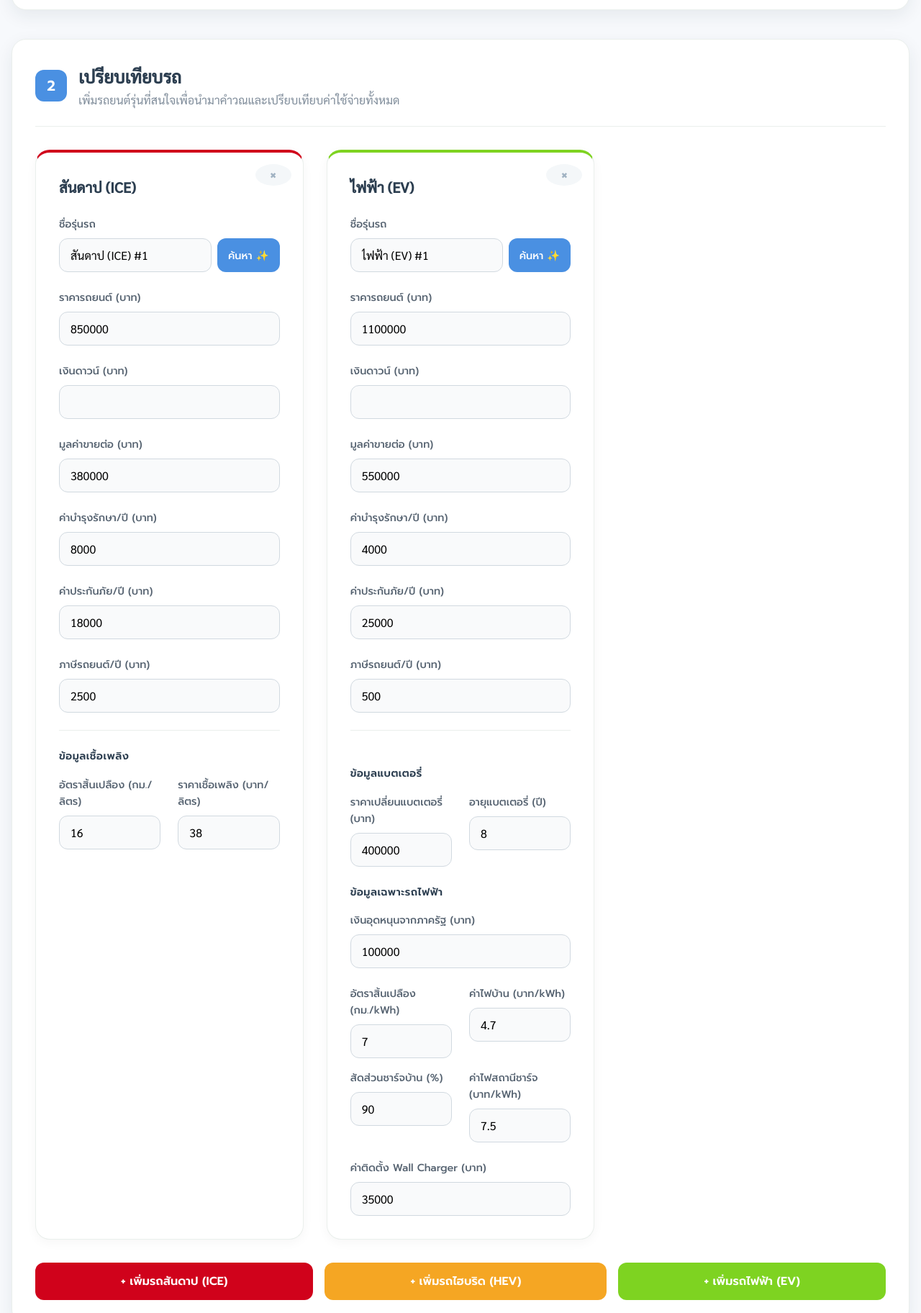
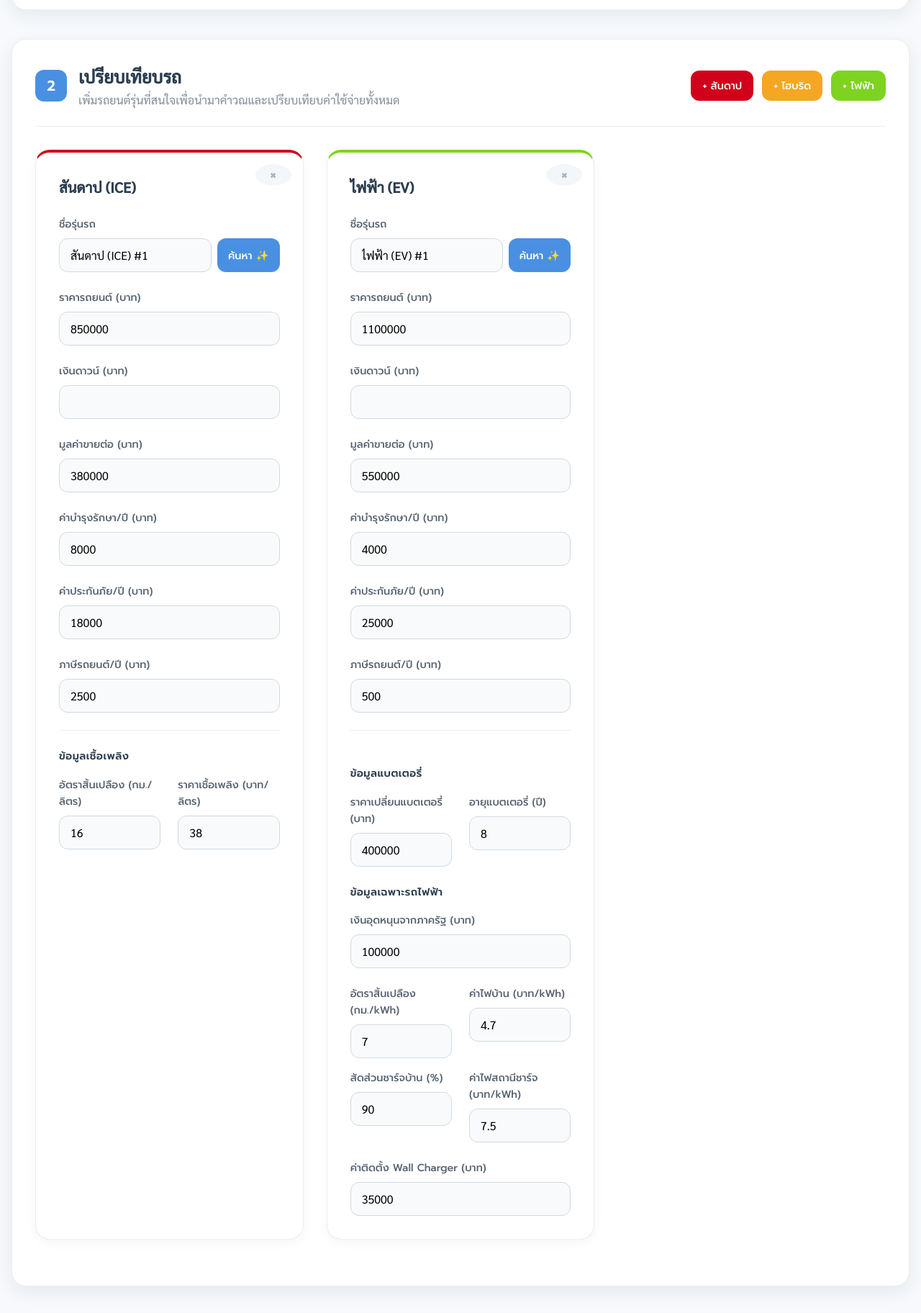
Before and after one commit to bokoboss/smart-car-value-analyzer, a plain HTML site: page index.html in a window 1280 px wide. Shown: the part 796-2620 px from the top of the page at 72% size. Drawn offline with nearby package versions, Linux system fonts and the light colour scheme.

Commit message:
Update UI

```diff
--- a/index.html
+++ b/index.html
@@ -80,10 +80,18 @@
         .step-header {
             display: flex;
             align-items: center;
-            gap: 1rem; /* Tighter gap */
+            justify-content: space-between; /* Changed */
+            flex-wrap: wrap; /* Added */
+            gap: 1.5rem; /* Added */
             margin-bottom: 2rem;
             border-bottom: 1px solid var(--border-color);
             padding-bottom: 1.5rem;
+        }
+
+        .step-header-left {
+            display: flex;
+            align-items: center;
+            gap: 1rem;
         }
 
         .step-number {
@@ -257,8 +265,17 @@
         button:hover { background-color: var(--primary-dark); transform: translateY(-2px); box-shadow: 0 4px 10px rgba(0,0,0,0.1); }
         button:disabled { opacity: 0.6; cursor: not-allowed; transform: none; box-shadow: none; }
 
-        .add-car-buttons { display: flex; gap: 1rem; flex-wrap: wrap; }
-        .add-car-buttons button { flex-grow: 1; padding: 14px; font-weight: 600; }
+        .add-car-buttons {
+            display: flex;
+            gap: 0.75rem;
+            flex-shrink: 0;
+        }
+        .add-car-buttons button {
+            padding: 10px 16px;
+            font-size: 0.9rem;
+            font-weight: 500;
+            white-space: nowrap;
+        }
         #add-ice { background-color: var(--ice-color); } #add-ice:hover { background-color: #a50215; }
         #add-hev { background-color: var(--hev-color); } #add-hev:hover { background-color: #c1841a; }
         #add-ev { background-color: var(--ev-color); } #add-ev:hover { background-color: #61a21a; }
@@ -420,10 +437,12 @@
         <!-- Step 1: Setup & Discovery -->
         <section class="step-card">
             <div class="step-header">
+                <div class="step-header-left">
                     <div class="step-number">1</div>
                     <div>
                         <h2>ตั้งค่าและค้นหา</h2>
                         <p>กำหนดข้อมูลการใช้งานเบื้องต้น และค้นหารุ่นรถที่น่าสนใจในงบประมาณของคุณ</p>
+                    </div>
                 </div>
             </div>
 
@@ -495,18 +514,20 @@
         <!-- Step 2: Compare Cars -->
         <section class="step-card">
             <div class="step-header">
+                <div class="step-header-left">
                     <div class="step-number">2</div>
                     <div>
                         <h2>เปรียบเทียบรถ</h2>
                         <p>เพิ่มรถยนต์รุ่นที่สนใจเพื่อนำมาคำวณและเปรียบเทียบค่าใช้จ่ายทั้งหมด</p>
                     </div>
                 </div>
-            <div id="car-list"></div>
                 <div class="add-car-buttons">
-                <button type="button" id="add-ice">+ เพิ่มรถสันดาป (ICE)</button>
-                <button type="button" id="add-hev">+ เพิ่มรถไฮบริด (HEV)</button>
-                <button type="button" id="add-ev">+ เพิ่มรถไฟฟ้า (EV)</button>
+                    <button type="button" id="add-ice">+ สันดาป</button>
+                    <button type="button" id="add-hev">+ ไฮบริด</button>
+                    <button type="button" id="add-ev">+ ไฟฟ้า</button>
                 </div>
+            </div>
+            <div id="car-list" style="margin-top: 2rem;"></div>
         </section>
 
         <!-- Step 3: Calculation & Results -->
@@ -516,10 +537,12 @@
 
         <section class="step-card results" style="display: none;">
              <div class="step-header">
+                <div class="step-header-left">
                     <div class="step-number">3</div>
                     <div>
                         <h2>ผลลัพธ์และบทวิเคราะห์</h2>
                         <p>สรุปค่าใช้จ่าย, กราฟเปรียบเทียบ, และคำแนะนำจาก AI</p>
+                    </div>
                 </div>
             </div>
 
```
Lines whose indentation alone changed are shown as unchanged.
